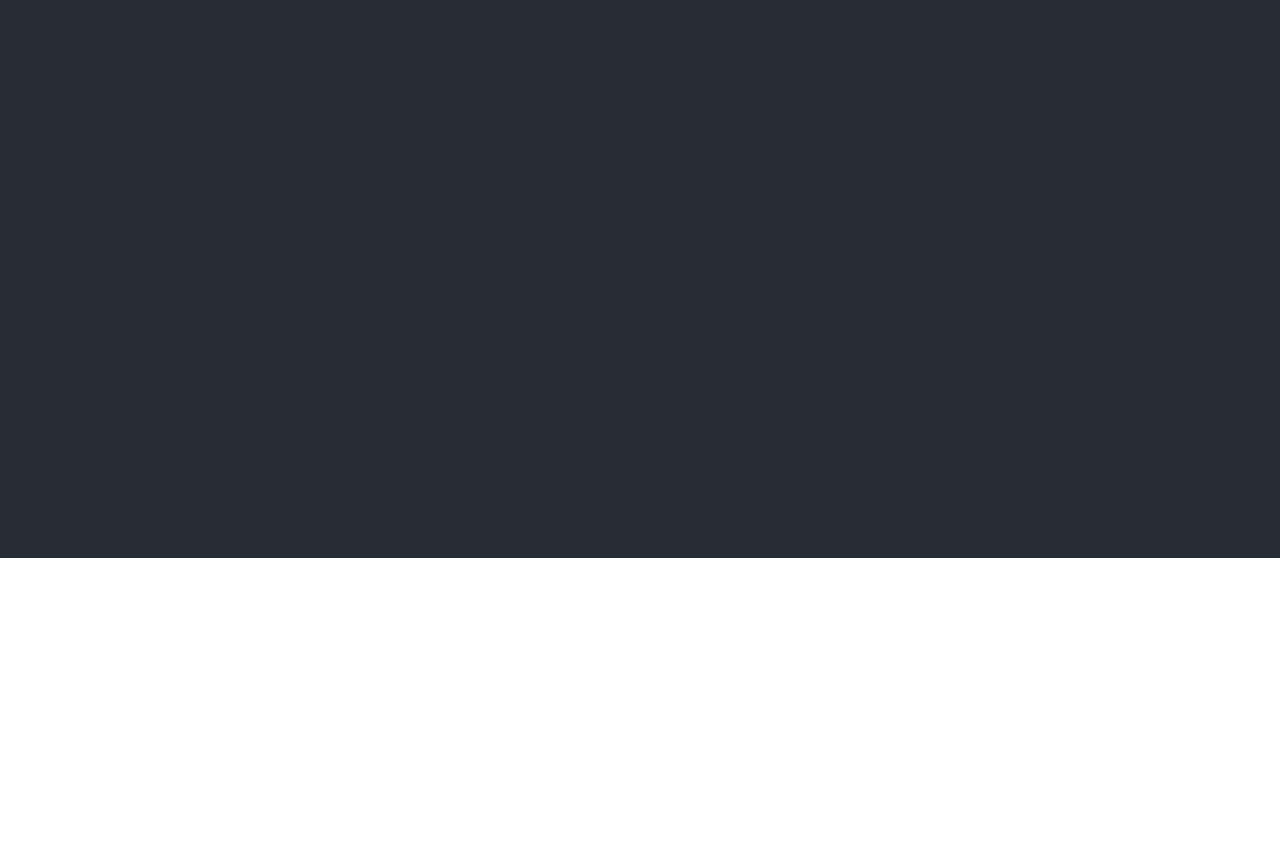
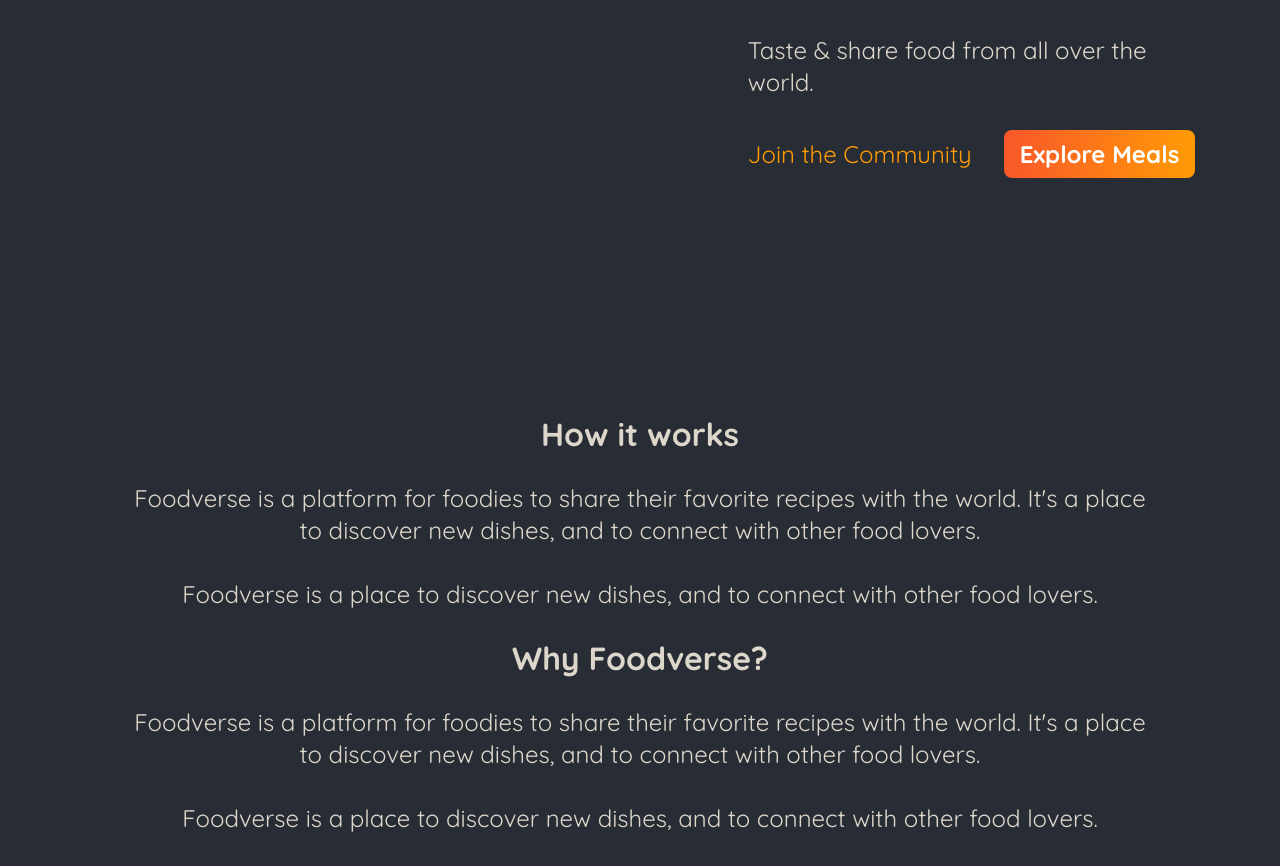
Before and after one commit to priyam125/foodverse, a Next.js app: page / in a window 1280 px wide. Shown: the part 242-1108 px from the top of the page. Before the commit the page ends 800 px from the top, so only its background shows below. Built offline with nearby package versions, Linux system fonts and the light colour scheme.

Commit message:
Added basic homepae layout

```diff
--- a/app/globals.css
+++ b/app/globals.css
@@ -21,20 +21,38 @@
   @apply text-4xl font-bold;
 }
 
-/* .header-background {
-  position: absolute;
-  width: 100%;
-  height: 320px;
-  top: 0;
-  left: 0;
-  z-index: -1;
-} */
+h2 {
+  @apply text-[2rem] font-bold;
+}
 
-/* svg {
-  display: block;
-  width: 100%;
-  height: auto;
-} */
+.cta a {
+  display: inline-block;
+  margin-top: 1rem;
+  padding: 0.5rem 1rem;
+  border-radius: 0.5rem;
+  background: linear-gradient(90deg, #f9572a, #ff9b05);
+  color: #ffffff;
+  font-weight: bold;
+  text-decoration: none;
+}
+
+.cta a:hover,
+.cta a:active {
+  background: linear-gradient(90deg, #fd4715, #f9b241);
+}
+
+.cta a:first-child {
+  background: transparent;
+  font-weight: normal;
+  color: #ff9b05;
+  padding-left: 0;
+}
+
+.cta a:first-child:hover,
+.cta a:first-child:active {
+  background: transparent;
+  color: #f9b241;
+}
 
 .not-found {
   margin-top: 5rem;
--- a/app/layout.js
+++ b/app/layout.js
@@ -4,7 +4,7 @@
 
 const quicksand = Quicksand({
   weight: ["400", "700"],
-  style: ["normal"],
+  style: "normal",
   subsets: ["latin"],
 });
 
--- a/app/page.js
+++ b/app/page.js
@@ -1,7 +1,61 @@
+import Link from "next/link";
+import { Montserrat } from "next/font/google";
+
+const montserrat = Montserrat({
+  subsets: ["latin"],
+  style: "normal",
+});
+
 export default function Home() {
   return (
-    <main>
-      <h1 className="text-white text-center p-4">Foodverse</h1>
-    </main>
+    <>
+      <header
+        id="header"
+        className="flex justify-between gap-12 my-12 mx-auto w-[90%] max-w-[75rem]"
+      >
+        <div id="slideshow" className="w-[40rem] h-[25rem]"></div>
+        <div id="hero" className="space-y-4">
+          <div className={`text-2xl text-[#ddd6cb] space-y-8`}>
+            <h2
+              className={`${montserrat.className} tracking-[0.15rem] uppercase bg-gradient-to-r from-[#f9572a] to-[#ffc905] bg-clip-text text-transparent`}
+            >
+              Step into Foodverse
+            </h2>
+            <p>Taste & share food from all over the world.</p>
+          </div>
+          <div className="flex text-2xl gap-4 items-center cta">
+            <Link href="/community">Join the Community</Link>
+            <Link href="/meals">Explore Meals</Link>
+          </div>
+        </div>
+      </header>
+      <main>
+        <section className="flex flex-col items-center text-center max-w-[50 rem] w-[80%] my-8 mx-auto text-2xl text-[#ddd6cb] space-y-8">
+          <h2>How it works</h2>
+          <p>
+            Foodverse is a platform for foodies to share their favorite recipes
+            with the world. It&apos;s a place to discover new dishes, and to
+            connect with other food lovers.
+          </p>
+          <p>
+            Foodverse is a place to discover new dishes, and to connect with
+            other food lovers.
+          </p>
+        </section>
+
+        <section className="flex flex-col items-center text-center max-w-[50 rem] w-[80%] my-8 mx-auto text-2xl text-[#ddd6cb] space-y-8">
+          <h2>Why Foodverse?</h2>
+          <p>
+            Foodverse is a platform for foodies to share their favorite recipes
+            with the world. It&apos;s a place to discover new dishes, and to
+            connect with other food lovers.
+          </p>
+          <p>
+            Foodverse is a place to discover new dishes, and to connect with
+            other food lovers.
+          </p>
+        </section>
+      </main>
+    </>
   );
 }
--- a/components/main-header/main-header.js
+++ b/components/main-header/main-header.js
@@ -28,7 +28,7 @@
           <ul className="list-none m-0 p-0 flex gap-6 text-xl">
             <li>
               <Link
-                className="no-underline text-[#ddd6cb] font-bold py-2 px-4 rounded-lg"
+                className="no-underline text-[#ddd6cb] font-bold py-2 px-4 rounded-lg hover:bg-gradient-to-r from-[#ff8a05] to-[#f9b331] hover:bg-clip-text hover:text-transparent"
                 href="/meals"
               >
                 Browse Meals
@@ -36,7 +36,7 @@
             </li>
             <li>
               <Link
-                className="no-underline text-[#ddd6cb] font-bold py-2 px-4 rounded-lg"
+                className="no-underline text-[#ddd6cb] font-bold py-2 px-4 rounded-lg hover:bg-gradient-to-r from-[#ff8a05] to-[#f9b331] hover:bg-clip-text hover:text-transparent"
                 href="/community"
               >
                 Your Community
--- a/components/main-header/main-header.module.css
+++ b/components/main-header/main-header.module.css
@@ -1,15 +1,11 @@
 .nav a:hover,
 .nav a:active {
+  text-shadow: 0 0 18px rgba(248, 190, 42, 0.8);
+}
+
+/* .active {
   background: linear-gradient(90deg, #ff8a05, #f9b331);
   background-clip: text;
   -webkit-background-clip: text;
   -webkit-text-fill-color: transparent;
-  text-shadow: 0 0 18px rgba(248, 190, 42, 0.8);
-}
-
-.active {
-  background: linear-gradient(90deg, #ff8a05, #f9b331);
-  background-clip: text;
-  -webkit-background-clip: text;
-  -webkit-text-fill-color: transparent;
-}
+} */
```
